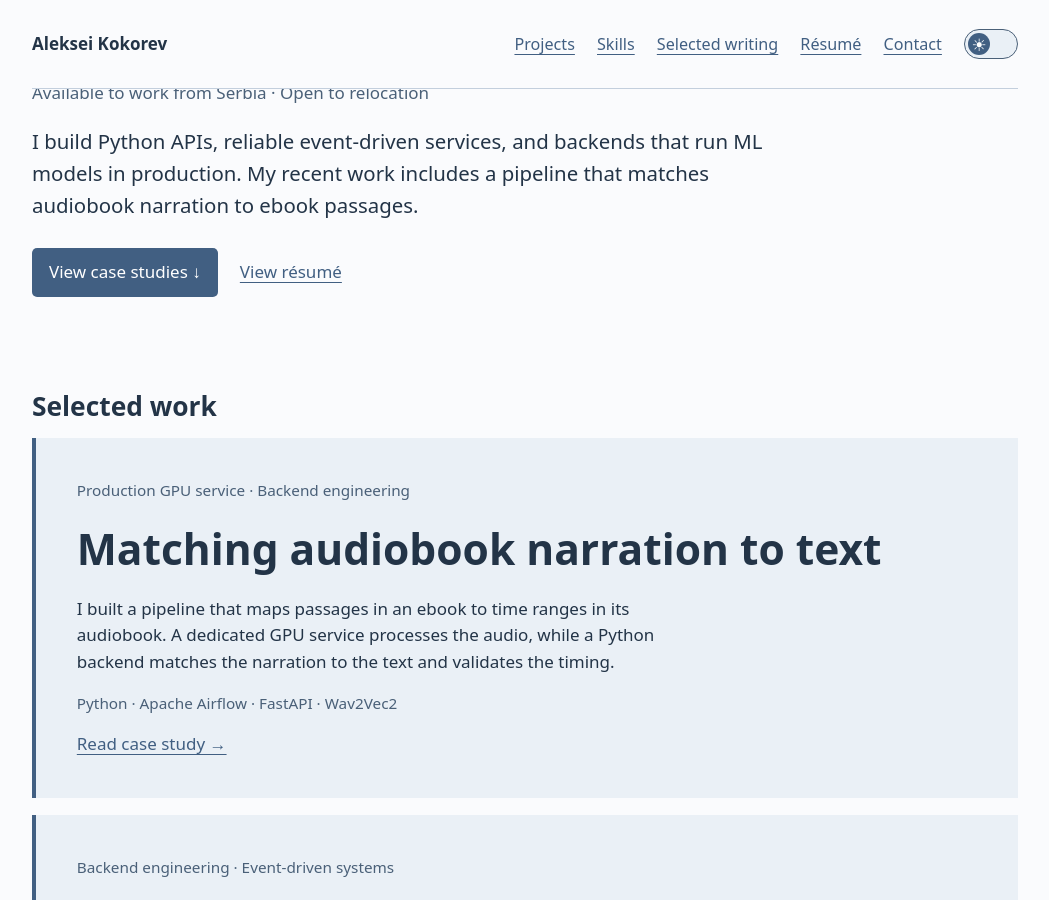
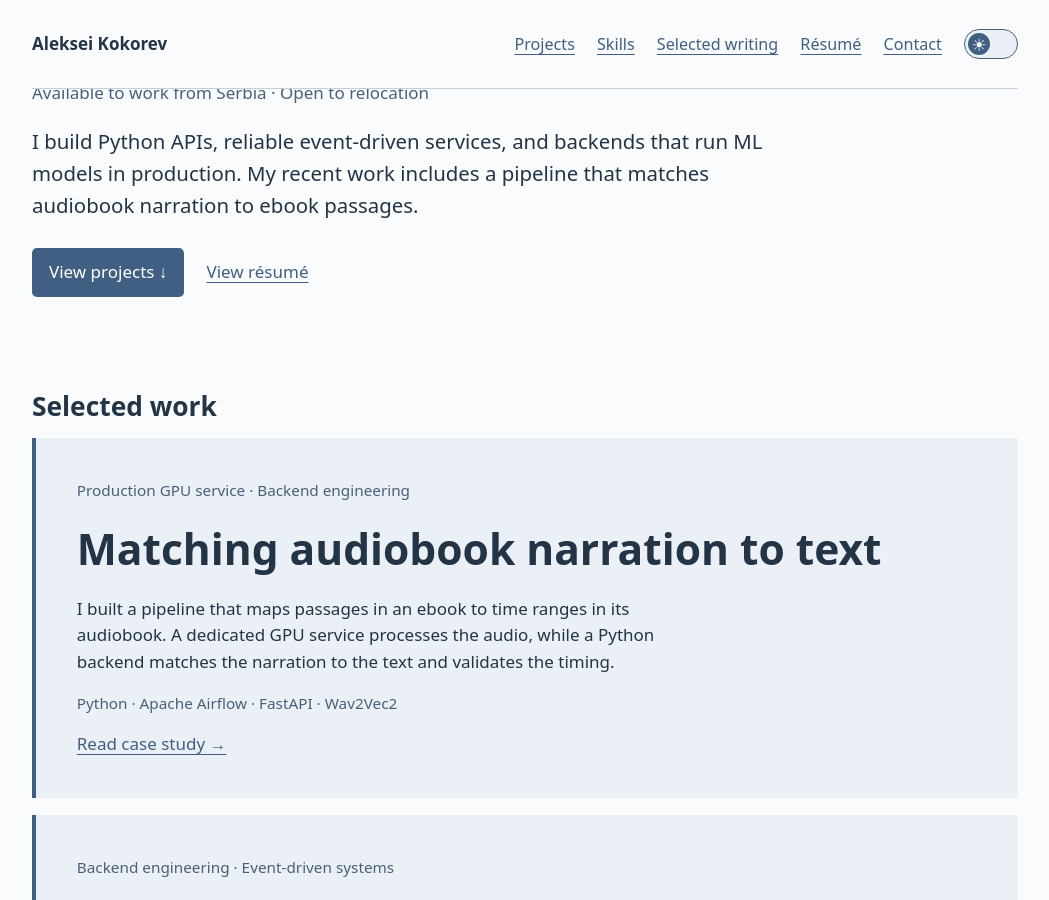
Before and after one commit to alex-coch/alex-coch.github.io, a Jekyll site: the page index.html, which Jekyll copies as it is, in a window 1280 px wide and 900 px high, scrolled down 337 px. Shown: the whole window, without its empty margins (115-1164 px from the left). Built offline with Jekyll 4.4.1, drawn with Linux system fonts in a browser that asks for light colours.

Commit message:
Label the homepage action View projects

```diff
--- a/index.html
+++ b/index.html
@@ -31,7 +31,7 @@
   <h1>Python Backend<br>Engineer</h1>
   <p class="location">Available to work from Serbia · Open to relocation</p>
   <p>I build Python APIs, reliable event-driven services, and backends that run ML models in production. My recent work includes a pipeline that matches audiobook narration to ebook passages.</p>
-  <div class="actions"><a class="primary" href="#work">View case studies ↓</a>
+  <div class="actions"><a class="primary" href="#work">View projects ↓</a>
     <a href="/resume/">View résumé</a></div>
 </section>
 <section id="work"><h2>Selected work</h2><article><div class="meta">Production GPU service · Backend engineering</div><h3><a href="/projects/audiobook-alignment/">Matching audiobook narration to text</a></h3><p>I built a pipeline that maps passages in an ebook to time ranges in its audiobook. A dedicated GPU service processes the audio, while a Python backend matches the narration to the text and validates the timing.</p><p class="meta">Python · Apache Airflow · FastAPI · Wav2Vec2</p><a href="/projects/audiobook-alignment/">Read case study →</a></article>
```
